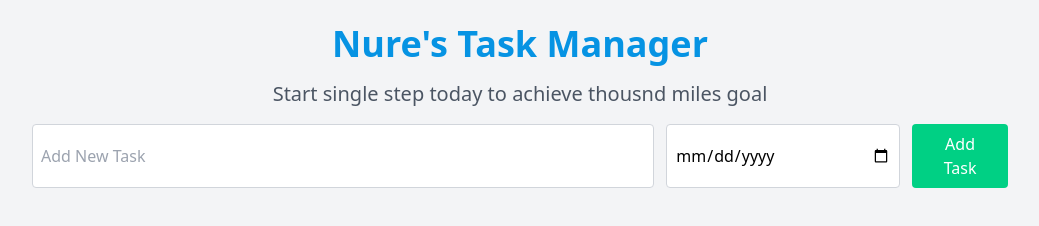
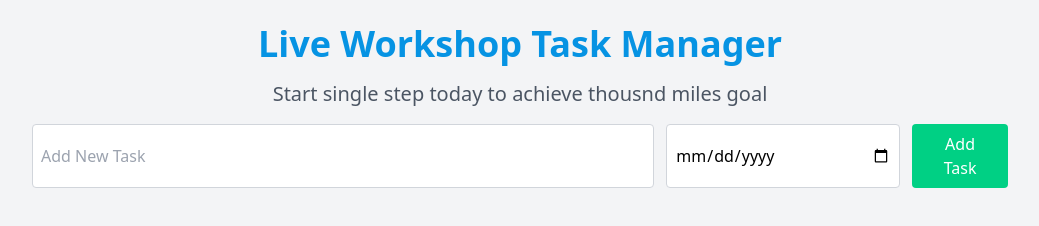
Before and after one commit to bongodevgit/tasks-manager-app, a plain HTML site: page index.html in a window 1280 px wide. Shown: the whole page, without its empty margins (120-1159 px from the left). Drawn offline with nearby package versions, Linux system fonts and the light colour scheme.

Commit message:
Update line

```diff
--- a/index.html
+++ b/index.html
@@ -9,7 +9,7 @@
 </head>
 <body class="bg-gray-100">
     <div class="container w-[80vw] m-auto p-6">
-        <h1 class="text-4xl font-bold text-center mb-4 text-[#0693e3]">Nure's Task Manager</h1>
+        <h1 class="text-4xl font-bold text-center mb-4 text-[#0693e3]">Live Workshop Task Manager</h1>
         <h1 class="text-xl text-center mb-4 text-gray-600 mb-10">Start single step today to achieve thousnd miles goal</h1>
 
         <div id="taskForm" class="flex gap-3 mb-4">
```
